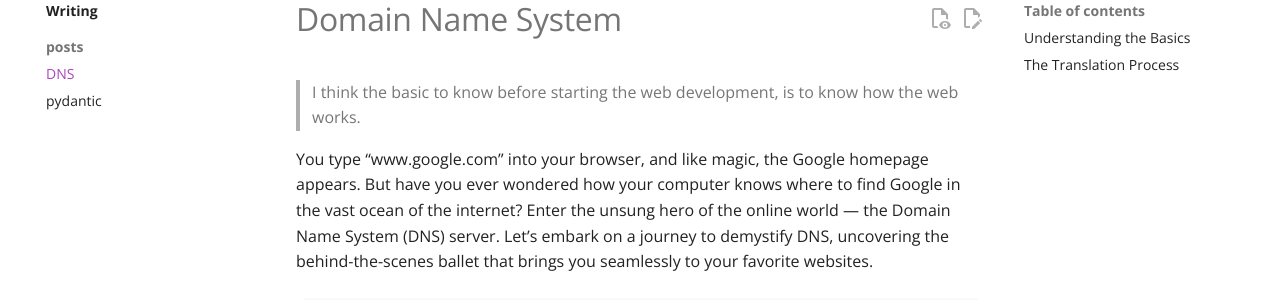
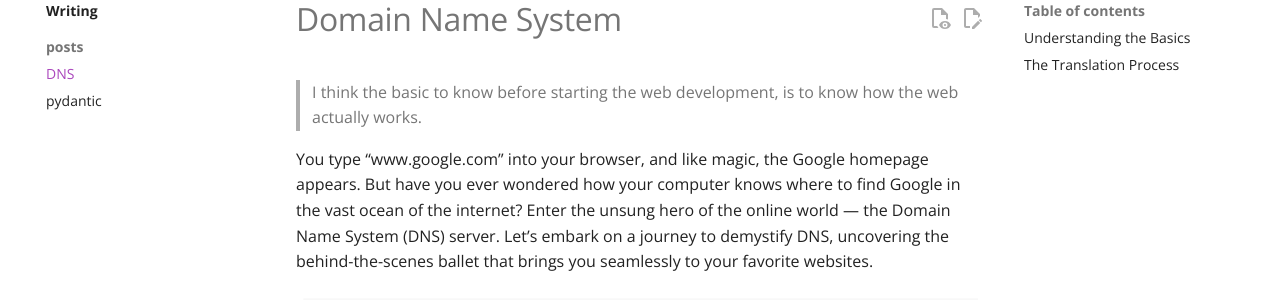
Before and after one commit to Hk669/blog, an MkDocs documentation site: the page built from docs/writing/posts/dns.md, in a window 1280 px wide and 900 px high. Shown: the part 148-448 px from the top of the window. Built offline with MkDocs 1.6.1 and Material for MkDocs 9.7.7, drawn with Linux system fonts in a browser that asks for light colours; comment, search, counter and statistics services are not loaded.

```diff
--- a/docs/writing/posts/dns.md
+++ b/docs/writing/posts/dns.md
@@ -12,7 +12,7 @@ authors:
 
 # Domain Name System
 
-> I think the basic to know before starting the web development, is to know how the web works.
+> I think the basic to know before starting the web development, is to know how the web actually works.
 
 You type “www.google.com” into your browser, and like magic, the Google homepage appears. But have you ever wondered
 how your computer knows where to find Google in the vast ocean of the internet? Enter the unsung hero of the online world — the
--- a/mkdocs.yml
+++ b/mkdocs.yml
@@ -1,9 +1,10 @@
 site_name: hk
+site_author: Hrushikesh Dokala
+repo_url: https://github.com/Hk669/blog/
 site_url: https://hk669.github.io/blog/
-copyright: Copyright &copy; 2024 Hrushikesh Dokala
-repo_url: https://github.com/Hk669/blog/
 repo_name: Hk669/blog
 edit_uri: edit/main/docs
+copyright: Copyright &copy; 2024 Hrushikesh Dokala
 nav:
   - Home:
     - Home: 'index.md'
```
Also changed, not shown: 1 other file.
